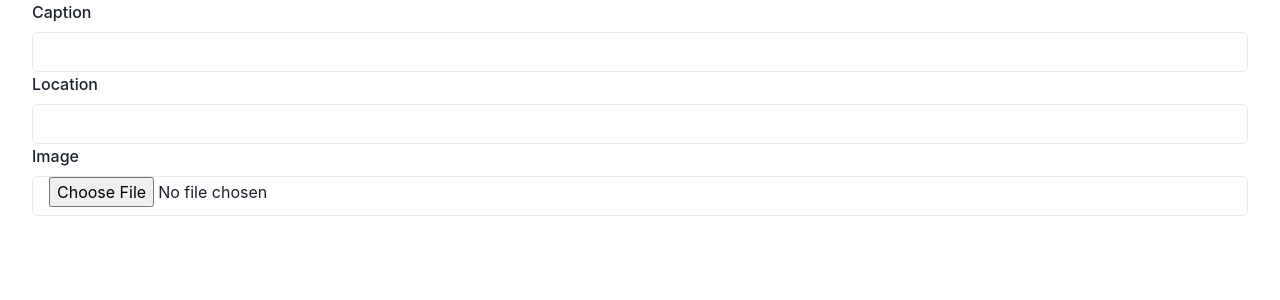
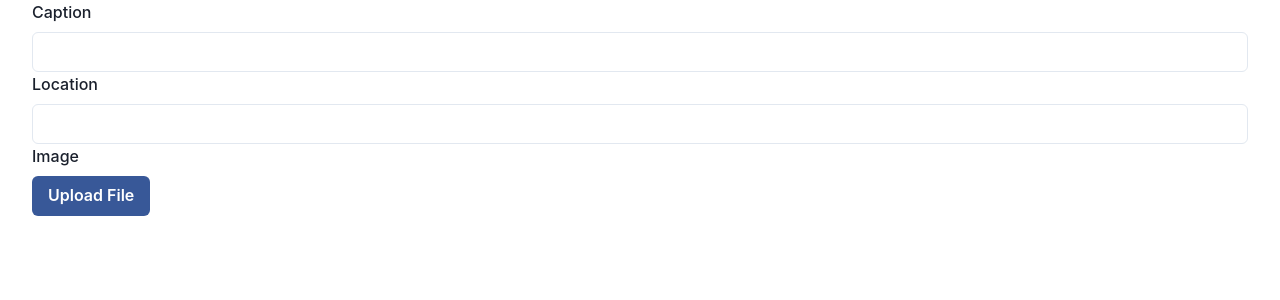
Before and after one commit to tmangowalpwd/jc2002-next-basics, a Next.js app: page / in a window 1280 px wide. Shown: the top 300 px of the page. Built offline with nearby package versions, Linux system fonts and the light colour scheme.

Commit message:
upload form 2

```diff
--- a/src/pages/index.js
+++ b/src/pages/index.js
@@ -1,28 +1,42 @@
-import Head from 'next/head'
-import Image from 'next/image'
 import styles from '../styles/Home.module.css'
-import Link from 'next/link';
 import { useDispatch, useSelector } from 'react-redux';
 import { Button, Text, FormLabel, Input, Box } from '@chakra-ui/react';
-import auth_types from '../redux/types/auth';
-import Cookies from 'js-cookie';
-import { useRef } from 'react';
+import { useRef, useState } from 'react';
+import { useFormik } from 'formik'
 
 export default function Home() {
   const authSelector = useSelector(state => state.auth)
-  const dispatch = useDispatch();
+  const [selectedFile, setSelectedFile] = useState(null)
 
   const inputFileRef = useRef(null);
+
+  const formik = useFormik({
+    initialValues: {
+      caption: "",
+      location: ""
+    }
+  })
+
+  const handleFile = (event) => {
+    setSelectedFile(event.target.files[0])
+    alert(event.target.files[0].name)
+  }
 
   return (
     <div className={styles.container}>
       <Box>
         <FormLabel>Caption</FormLabel>
-        <Input />
+        <Input onChange={e => formik.setFieldValue("caption", e.target.value)} />
         <FormLabel>Location</FormLabel>
-        <Input />
+        <Input onChange={e => formik.setFieldValue("location", e.target.value)} />
         <FormLabel>Image</FormLabel>
-        <Input ref={inputFileRef} type="file" />
+        <Input accept="image/png, image/jpeg" onChange={handleFile} ref={inputFileRef} type="file" display="none" />
+        <Button
+          onClick={() => inputFileRef.current.click()}
+          colorScheme="facebook"
+        >
+          Upload File
+        </Button>
       </Box>
     </div>
   )
```
